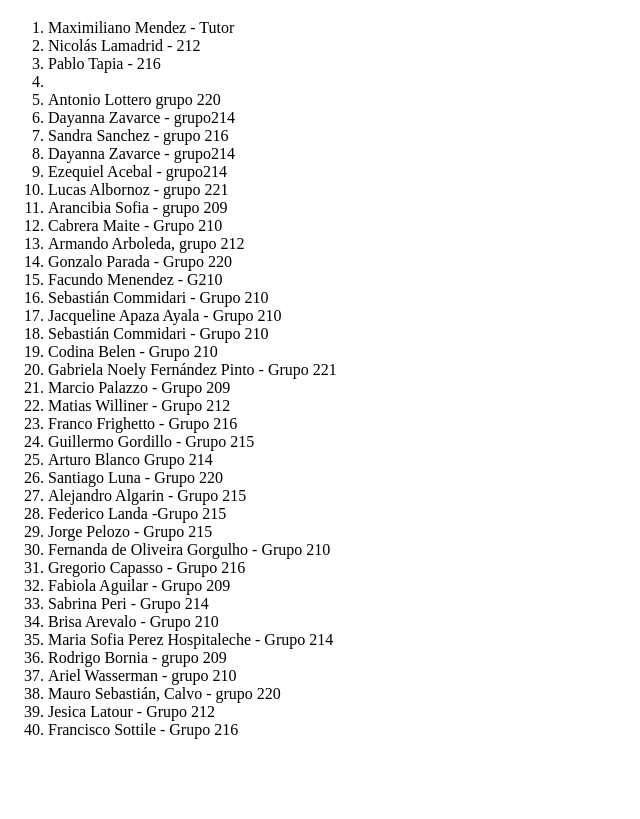
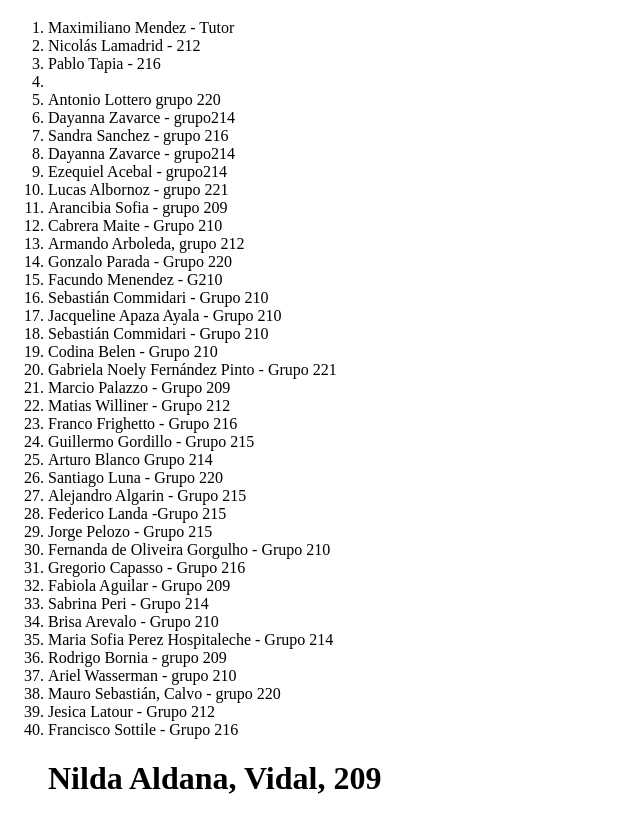
Before and after one commit to Maxs22/practica-git, a plain HTML site: page practica-git/index.html in a window 1280 px wide. Shown: the part 61-880 px from the top of the page, without its empty margins (0-640 px from the left). Before the commit the page ends 816 px from the top, so only its background shows below. Drawn offline with Linux system fonts and the light colour scheme.

Commit message:
Update index.html

```diff
--- a/practica-git/index.html
+++ b/practica-git/index.html
@@ -51,6 +51,7 @@
     <li>Mauro Sebastián, Calvo - grupo 220</li>
     <li>Jesica Latour - Grupo 212</li>
     <li> Francisco Sottile - Grupo 216 </li>
+    <h1>Nilda Aldana, Vidal,  209 </h1>
   </ol>
 
 
```
